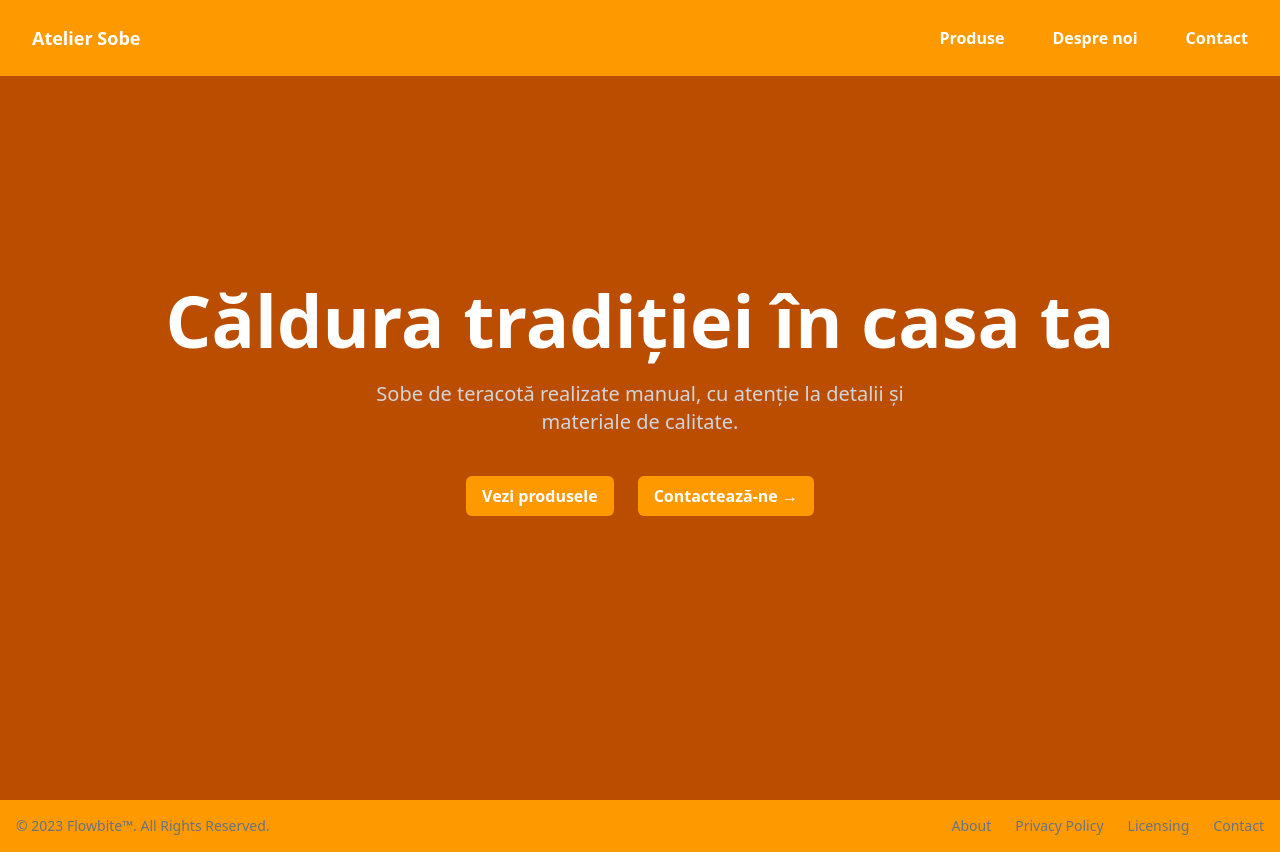
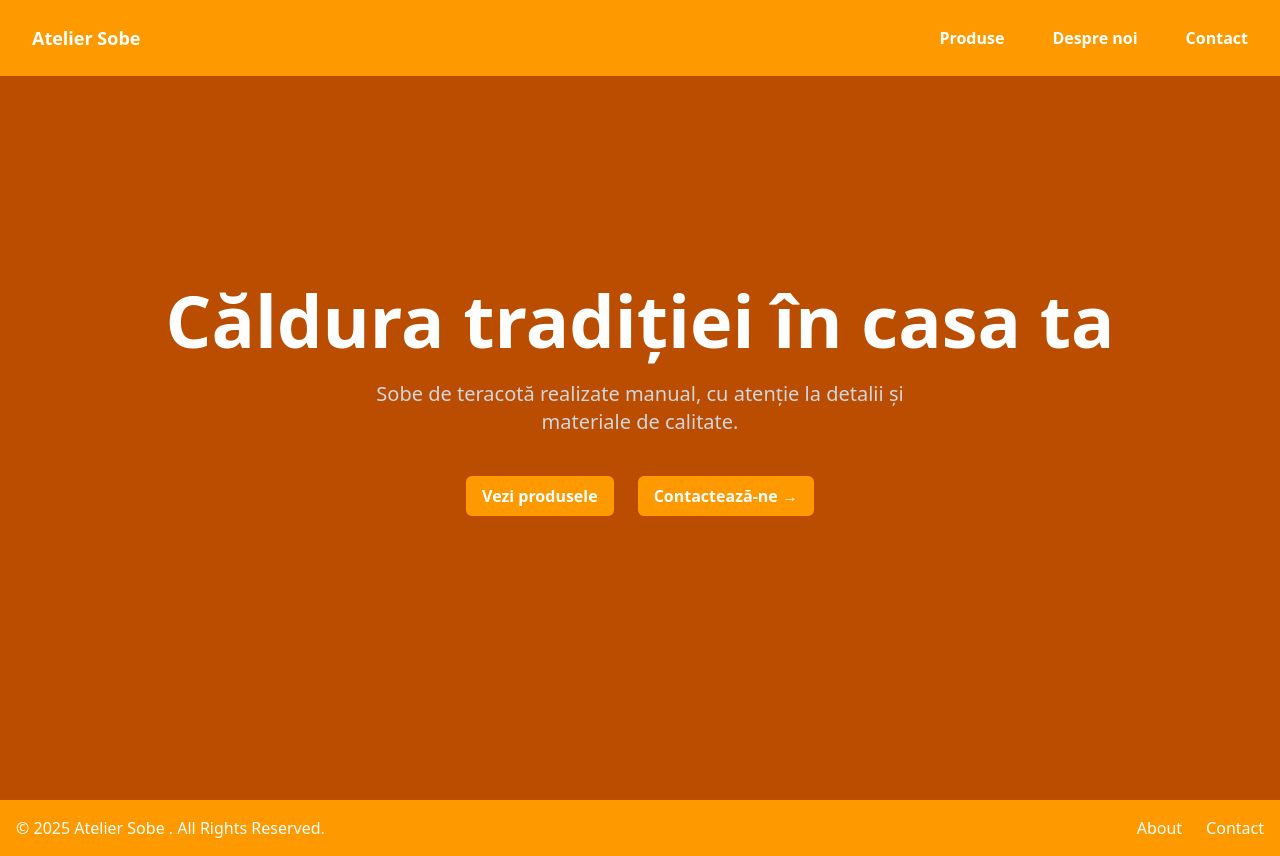
Before and after one commit to NeRrO106/website_sobe_de_teracota, a React (Vite) app: page /contact in a window 1280 px wide. Built offline with nearby package versions, Linux system fonts and the light colour scheme.

Commit message:
Updated footer component

```diff
--- a/src/components/Footer.tsx
+++ b/src/components/Footer.tsx
@@ -2,31 +2,17 @@ function Footer() {
   return (
     <footer className="shadow-sm bg-amber-500">
       <div className="w-full mx-auto max-w-screen-xl p-4 md:flex md:items-center md:justify-between">
-        <span className="text-sm text-gray-500 sm:text-center dark:text-gray-400">
-          © 2023{" "}
-          <a href="https://flowbite.com/" className="hover:underline">
-            Flowbite™
-          </a>
-          . All Rights Reserved.
+        <span className="text-md text-white sm:text-center">
+          © {new Date().getFullYear()} Atelier Sobe . All Rights Reserved.
         </span>
-        <ul className="flex flex-wrap items-center mt-3 text-sm font-medium text-gray-500 dark:text-gray-400 sm:mt-0">
+        <ul className="flex flex-wrap items-center mt-3 text-md font-medium text-white sm:mt-0">
           <li>
-            <a href="#" className="hover:underline me-4 md:me-6">
+            <a href="/about" className="hover:underline me-4 md:me-6">
               About
             </a>
           </li>
           <li>
-            <a href="#" className="hover:underline me-4 md:me-6">
-              Privacy Policy
-            </a>
-          </li>
-          <li>
-            <a href="#" className="hover:underline me-4 md:me-6">
-              Licensing
-            </a>
-          </li>
-          <li>
-            <a href="#" className="hover:underline">
+            <a href="/contact" className="hover:underline">
               Contact
             </a>
           </li>
```
